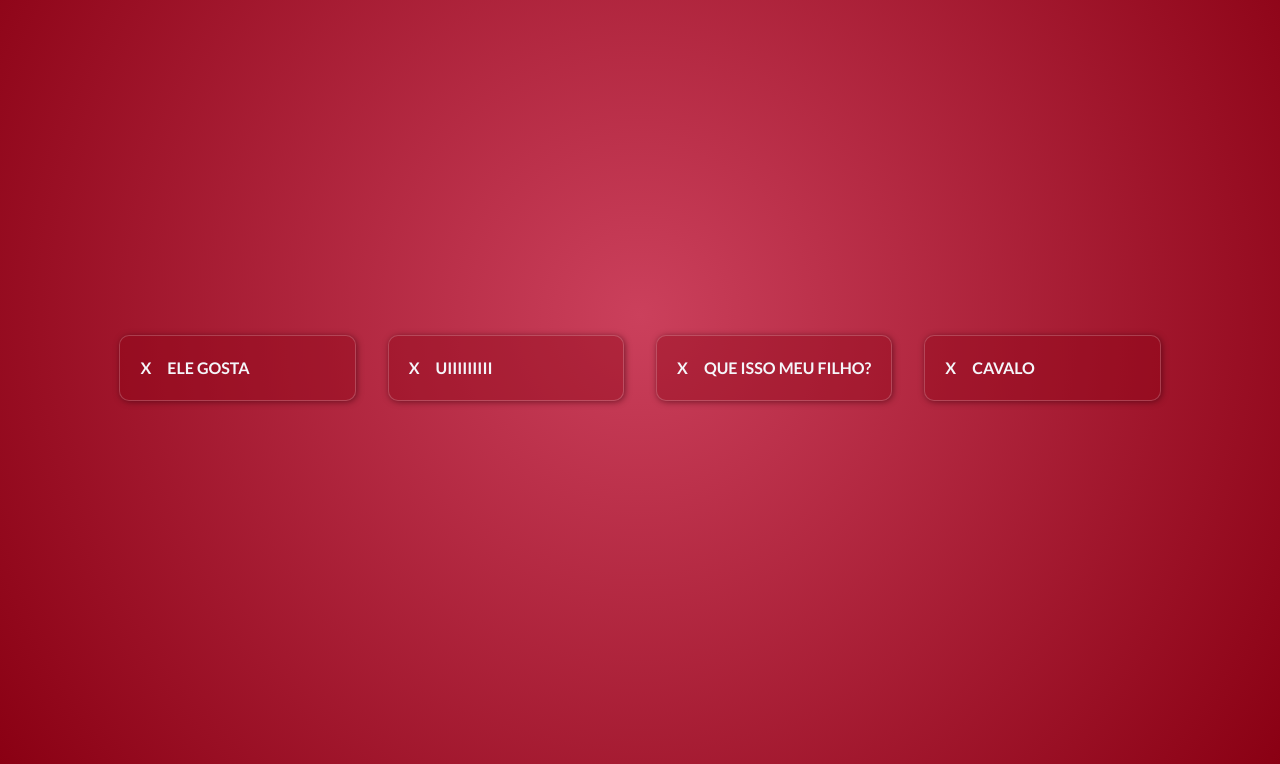
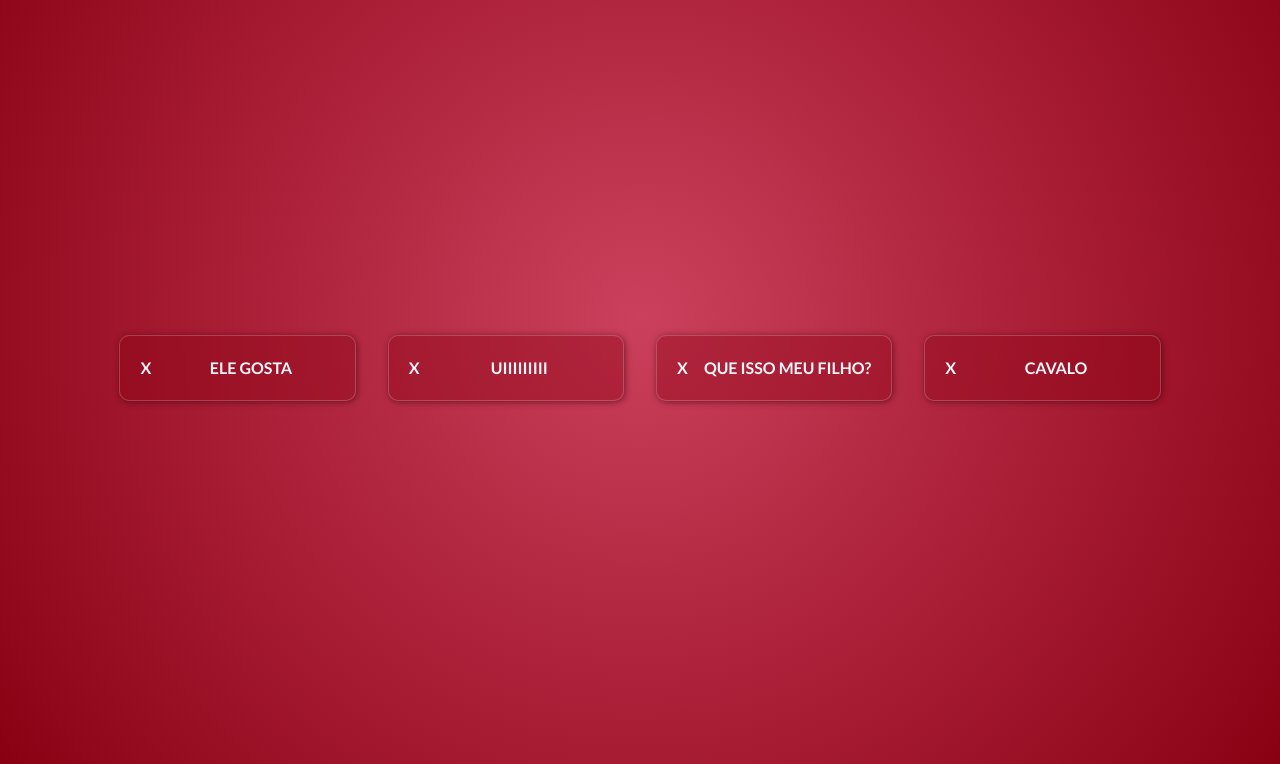
Before and after one commit to Nigraum/instant-sounds, a plain HTML site: page index.html in a window 1280 px wide. Shown: the part 132-896 px from the top of the page. Drawn offline with Linux system fonts and the light colour scheme.

Commit message:
Styling label

```diff
--- a/assets/sounds.css
+++ b/assets/sounds.css
@@ -22,3 +22,7 @@
   text-transform: uppercase;
   font-weight: 700;
 }
+
+.sounds button label {
+  flex: 1;
+}
```
